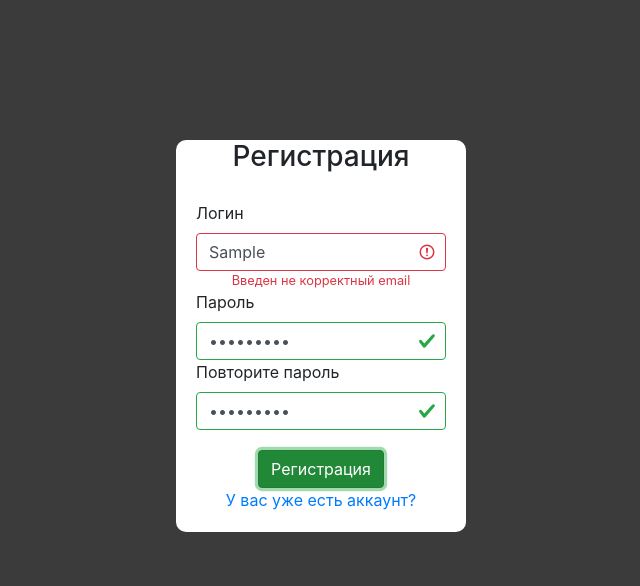
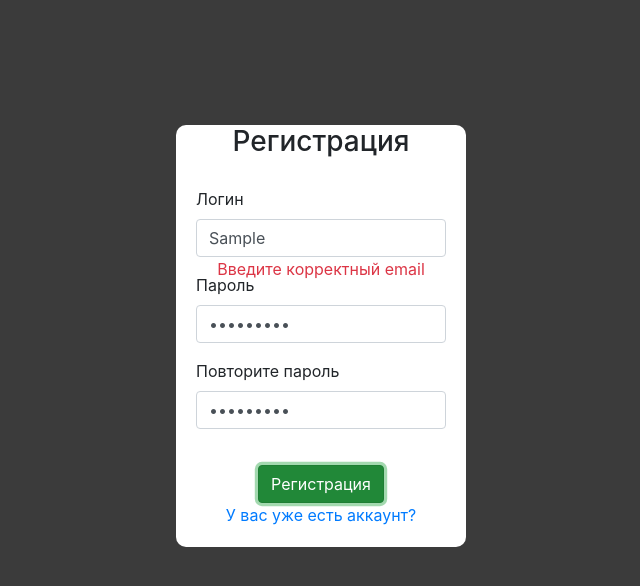
Before and after one commit to DenisIsmagilov1/wallet, a Vue app: page /register in a window 1280 px wide. Both pictures are taken after typing "Sample", "Sample123", "Sample123" into the empty fields and a click on the button "Регистрация". Shown: the top 586 px of the page, without its empty margins (319-959 px from the left). Built offline with nearby package versions, Linux system fonts and the light colour scheme.

Commit message:
Добавил компонент ошибки валидации формы

```diff
--- a/src/App.vue
+++ b/src/App.vue
@@ -19,10 +19,6 @@ li {
   list-style-type: none;
 }
 
-.error {
-  color: #dc3545;
-}
-
 .header-form {
   text-align: center;
   font-size: 28px;
--- a/src/components/BillForm.vue
+++ b/src/components/BillForm.vue
@@ -4,12 +4,11 @@
       <h2>Новый счет</h2>
       <label for="title">Название</label>
       <input v-model="title" id="title" type="text" />
-      <span v-if="($v.title.$dirty && !$v.title.required)" class="error">Пустое поле</span>
+      <validationError :errorMessage="getErrorMessageTitle" />
 
       <label for="balance">Сумма</label>
       <input v-model="balance" id="balance" type="text" />
-      <span v-if="($v.balance.$dirty && !$v.balance.required)" class="error">Пустое поле</span>
-      <span v-if="($v.balance.$dirty && !$v.balance.numeric)" class="error">Введите число</span>
+      <validationError :errorMessage="getErrorMessageBalance" />
 
       <b-button variant="outline-success" type="submit">Добавить</b-button>
     </form>
@@ -19,6 +18,7 @@
 <script>
 import { required, numeric } from "vuelidate/lib/validators";
 import { mapActions } from "vuex";
+import validationError from "./validationError";
 
 export default {
   data() {
@@ -26,6 +26,9 @@ export default {
       title: "",
       balance: ""
     };
+  },
+  components: {
+    validationError
   },
   validations: {
     title: { required },
@@ -50,6 +53,24 @@ export default {
       });
 
       this.title = this.balance = "";
+    }
+  },
+  computed: {
+    getErrorMessageBalance() {
+      if (this.$v.balance.$dirty && !this.$v.balance.required) {
+        return "Пустое поле";
+      } else if (this.$v.balance.$dirty && !this.$v.balance.numeric) {
+        return "Введите число";
+      } else {
+        return "";
+      }
+    },
+    getErrorMessageTitle() {
+      if (this.$v.title.$dirty && !this.$v.title.required) {
+        return "Пустое поле";
+      } else {
+        return "";
+      }
     }
   }
 };
--- a/src/components/CategoryItem.vue
+++ b/src/components/CategoryItem.vue
@@ -5,8 +5,7 @@
     <span>{{item.current}}</span>
     <form @submit.prevent="onSubmit" class="category-item__form" action>
       <input type="text" v-model="value" />
-      <span v-if="($v.value.$dirty && !$v.value.required)" class="error">Пустое поле</span>
-      <span v-if="($v.value.$dirty && !$v.value.numeric)" class="error">Введите число</span>
+      <validationError :errorMessage="getErrorMessage" />
       <b-button type="submit" variant="outline-success">Потрачено</b-button>
     </form>
   </div>
@@ -15,6 +14,7 @@
 <script>
 import { mapActions } from "vuex";
 import { numeric, required } from "vuelidate/lib/validators";
+import validationError from "./validationError";
 
 export default {
   props: ["item"],
@@ -22,6 +22,9 @@ export default {
     return {
       value: ""
     };
+  },
+  components: {
+    validationError
   },
   validations: {
     value: { numeric, required }
@@ -39,6 +42,17 @@ export default {
       this.value = "";
       this.$v.$reset();
     }
+  },
+  computed: {
+    getErrorMessage() {
+      if (this.$v.value.$dirty && !this.$v.value.required) {
+        return "Пустое поле";
+      } else if (this.$v.value.$dirty && !this.$v.value.numeric) {
+        return "Введите число";
+      } else {
+        return "";
+      }
+    }
   }
 };
 </script>
@@ -51,6 +65,7 @@ export default {
   justify-content: center;
   align-items: center;
   flex: 0 0 20%;
+  height: 224px;
   padding: 20px;
 }
 
--- a/src/components/CategoryItemForm.vue
+++ b/src/components/CategoryItemForm.vue
@@ -4,10 +4,7 @@
     <form v-if="visibleForm" @submit.prevent="onSubmit" class="category-item-new__form" action>
       <label for="title">Название новой категории</label>
       <input name="title" type="text" v-model="categoryName" />
-      <span
-        v-if="($v.categoryName.$dirty && !$v.categoryName.required)"
-        class="error"
-      >Введите значение</span>
+      <validationError :errorMessage="getErrorMessage" />
       <b-button variant="outline-success" type="submit">Добавить</b-button>
     </form>
   </div>
@@ -17,6 +14,7 @@
 import { BIconPlusCircle } from "bootstrap-vue";
 import { mapActions } from "vuex";
 import { required } from "vuelidate/lib/validators";
+import validationError from "./validationError";
 
 export default {
   data() {
@@ -41,8 +39,18 @@ export default {
       this.$v.$reset();
     }
   },
+  computed: {
+    getErrorMessage() {
+      if (this.$v.categoryName.$dirty && !this.$v.categoryName.required) {
+        return "Введите значение";
+      } else {
+        return "";
+      }
+    }
+  },
   components: {
-    BIconPlusCircle
+    BIconPlusCircle,
+    validationError
   }
 };
 </script>
@@ -53,15 +61,17 @@ export default {
   flex-direction: column;
   justify-content: center;
   align-items: center;
-  height: 208px;
+  height: 224px;
   flex: 0 0 222px;
   padding: 20px;
+  cursor: pointer;
 }
 
 .category-item-new__form {
+  flex: 0 0 100%;
   display: flex;
   flex-direction: column;
-  justify-content: center;
+  justify-content: flex-end;
   align-items: center;
 }
 
--- a/src/components/Login.vue
+++ b/src/components/Login.vue
@@ -4,15 +4,12 @@
     <form @submit.prevent="onSubmit" class="login__form">
       <label for="login">Логин</label>
       <b-form-input :state="checkEmail" v-model="email" name="login" type="text" />
-      <small v-if="($v.email.$dirty && !$v.email.required)" class="error">Введите email</small>
-      <small v-if="($v.email.$dirty && !$v.email.email)" class="error">Введен не корректный email</small>
+      <validationError :errorMessage="getErrorMessageEmail" />
+
       <label for="password">Пароль</label>
       <b-form-input :state="checkPassword" v-model="password" name="password" type="password" />
-      <small v-if="($v.password.$dirty && !$v.password.required)" class="error">Введите пароль</small>
-      <small
-        v-if="($v.password.$dirty && !$v.password.minLength)"
-        class="error"
-      >Пароль не должен быть менее 6 символов</small>
+      <validationError :errorMessage="getErrorMessagePassword" />
+
       <b-button variant="success" class="login__form__submit" type="submit">Войти</b-button>
       <router-link to="/register">Зарегистрироваться</router-link>
     </form>
@@ -21,6 +18,7 @@
 
 <script>
 import { required, email, minLength } from "vuelidate/lib/validators";
+import validationError from "./validationError";
 
 export default {
   data() {
@@ -29,28 +27,31 @@ export default {
       password: ""
     };
   },
+  components: {
+    validationError
+  },
   validations: {
     email: { required, email },
     password: { required, minLength: minLength(6) }
   },
   computed: {
-    checkEmail() {
-      if (this.$v.email.$dirty) {
-        if (this.$v.email.email && this.$v.email.required) {
-          return true;
-        }
-        return false;
+    getErrorMessageEmail() {
+      if (this.$v.email.$dirty && !this.$v.email.required) {
+        return "Пустое поле";
+      } else if (this.$v.email.$dirty && !this.$v.email.email) {
+        return "Введите корректный email";
+      } else {
+        return "";
       }
-      return null;
     },
-    checkPassword() {
-      if (this.$v.password.$dirty) {
-        if (this.$v.password.minLength && this.$v.password.required) {
-          return true;
-        }
-        return false;
+    getErrorMessagePassword() {
+      if (this.$v.password.$dirty && !this.$v.password.required) {
+        return "Пустое поле";
+      } else if (this.$v.password.$dirty && !this.$v.password.minLength) {
+        return "Пароль менее 6 символов";
+      } else {
+        return "";
       }
-      return null;
     }
   },
   methods: {
--- a/src/components/RegisterForm.vue
+++ b/src/components/RegisterForm.vue
@@ -3,27 +3,17 @@
     <h1 class="header-form">Регистрация</h1>
     <form @submit.prevent="onSubmit" class="register__form">
       <label for="register">Логин</label>
-      <b-form-input :state="checkEmail" v-model="email" name="register" type="text" />
-      <small v-if="($v.email.$dirty && !$v.email.required)" class="error">Введите email</small>
-      <small v-if="($v.email.$dirty && !$v.email.email)" class="error">Введен не корректный email</small>
+      <b-form-input v-model="email" name="register" type="text" />
+      <validationError :errorMessage="getErrorMessageEmail" />
+
       <label for="password">Пароль</label>
-      <b-form-input :state="checkPassword" v-model="password" name="password" type="password" />
-      <small v-if="($v.password.$dirty && !$v.password.required)" class="error">Введите пароль</small>
-      <small
-        v-if="($v.password.$dirty && !$v.password.minLength)"
-        class="error"
-      >Пароль не должен быть менее 6 символов</small>
+      <b-form-input v-model="password" name="password" type="password" />
+      <validationError :errorMessage="getErrorMessagePassword" />
+
       <label for="repeatPassword">Повторите пароль</label>
-      <b-form-input
-        :state="checkRepeatPassword"
-        v-model="repeatPassword"
-        name="repeatPassword"
-        type="password"
-      />
-      <small
-        v-if="($v.repeatPassword.$dirty && !$v.repeatPassword.sameAs)"
-        class="error"
-      >Пароли не совпадают</small>
+      <b-form-input v-model="repeatPassword" name="repeatPassword" type="password" />
+      <validationError :errorMessage="getErrorMessageRepeatPassword" />
+
       <b-button variant="success" class="register__form__submit" type="submit">Регистрация</b-button>
       <router-link to="/login">У вас уже есть аккаунт?</router-link>
     </form>
@@ -32,6 +22,7 @@
 
 <script>
 import { required, email, minLength, sameAs } from "vuelidate/lib/validators";
+import validationError from "./validationError";
 
 export default {
   data() {
@@ -41,38 +32,39 @@ export default {
       repeatPassword: ""
     };
   },
+  components: {
+    validationError
+  },
   validations: {
     email: { required, email },
     password: { required, minLength: minLength(6) },
     repeatPassword: { sameAs: sameAs("password") }
   },
   computed: {
-    checkEmail() {
-      if (this.$v.email.$dirty) {
-        if (this.$v.email.email && this.$v.email.required) {
-          return true;
-        }
-        return false;
+    getErrorMessageEmail() {
+      if (this.$v.email.$dirty && !this.$v.email.required) {
+        return "Пустое поле";
+      } else if (this.$v.email.$dirty && !this.$v.email.email) {
+        return "Введите корректный email";
+      } else {
+        return "";
       }
-      return null;
     },
-    checkPassword() {
-      if (this.$v.password.$dirty) {
-        if (this.$v.password.minLength && this.$v.password.required) {
-          return true;
-        }
-        return false;
+    getErrorMessagePassword() {
+      if (this.$v.password.$dirty && !this.$v.password.required) {
+        return "Пустое поле";
+      } else if (this.$v.password.$dirty && !this.$v.password.minLength) {
+        return "Пароль менее 6 символов";
+      } else {
+        return "";
       }
-      return null;
     },
-    checkRepeatPassword() {
-      if (this.$v.repeatPassword.$dirty) {
-        if (this.$v.repeatPassword.sameAs) {
-          return true;
-        }
-        return false;
+    getErrorMessageRepeatPassword() {
+      if (this.$v.repeatPassword.$dirty && !this.$v.repeatPassword.sameAs) {
+        return "Пароли не совпадают";
+      } else {
+        return "";
       }
-      return null;
     }
   },
   methods: {
--- /dev/null
+++ b/src/components/validationError.vue
@@ -0,0 +1,21 @@
+<template>
+  <span :class="{active: errorMessage}" class="error">{{errorMessage}}</span>
+</template>
+
+<script>
+export default {
+  props: ["errorMessage"]
+};
+</script>
+
+<style scoped>
+.error {
+  color: #dc3545;
+  visibility: hidden;
+  height: 1rem;
+}
+
+.error.active {
+  visibility: visible;
+}
+</style>
```
Also changed, not shown: src/components/BillConfirmForm.vue (+36 -4 lines).
